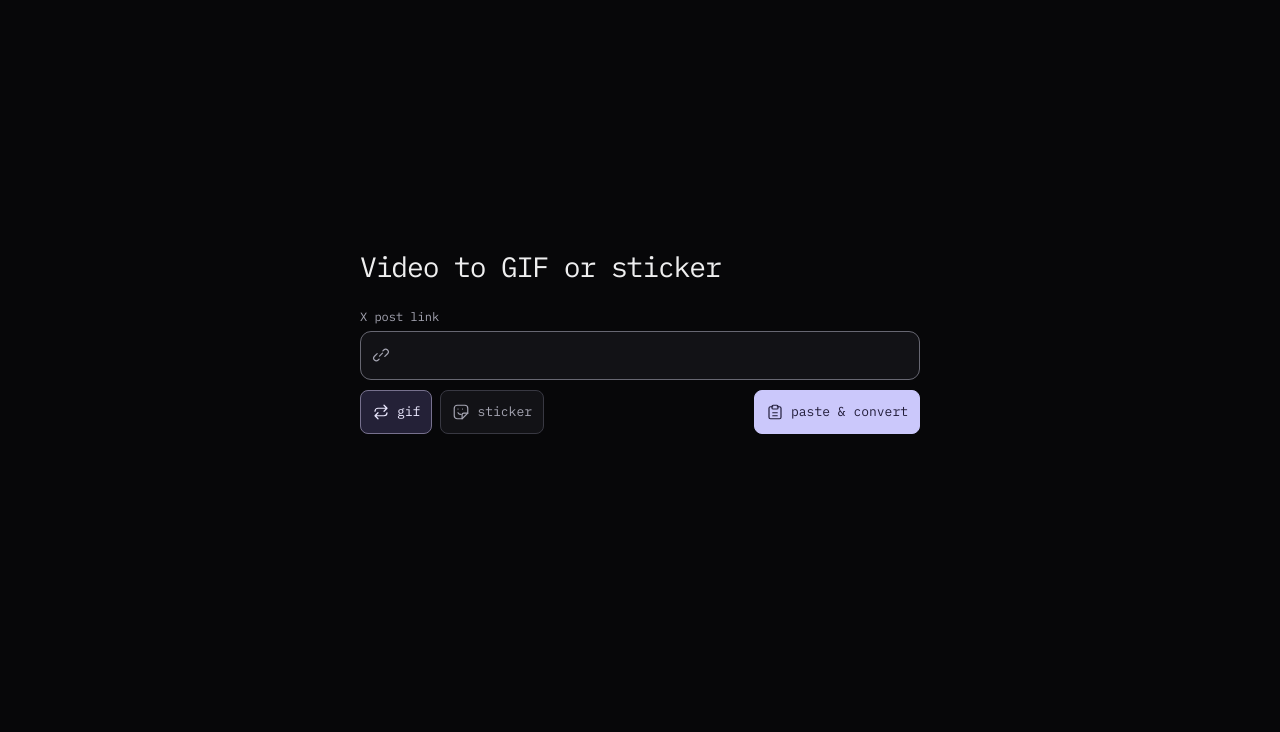
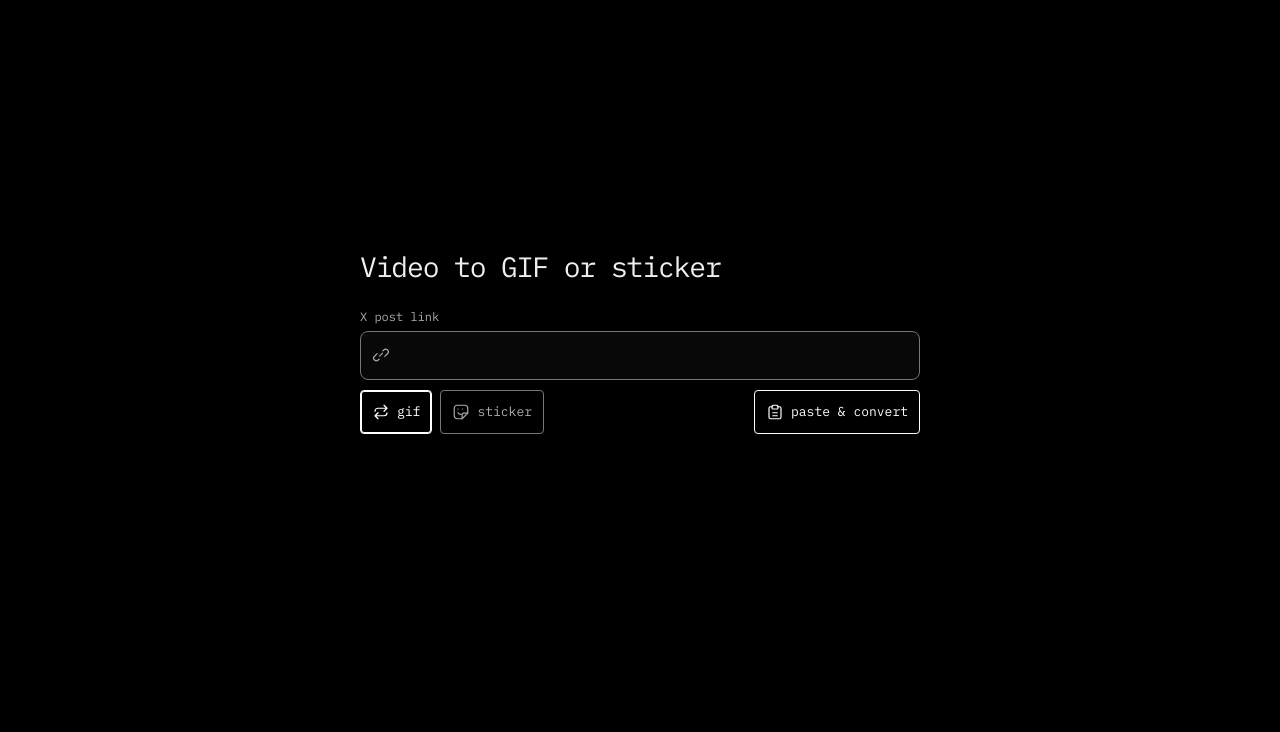
Before and after one commit to wysh3/xgif, a website built with Vite: page index.html in a window 1280 px wide. Shown: the part 68-800 px from the top of the page. Built offline with nearby package versions, Linux system fonts and the light colour scheme; no server answers.

Commit message:
Use monochrome frames for xgif controls

```diff
--- a/index.html
+++ b/index.html
@@ -4,7 +4,7 @@
   <meta charset="UTF-8">
   <meta name="viewport" content="width=device-width, initial-scale=1, viewport-fit=cover">
   <meta name="color-scheme" content="dark">
-  <meta name="theme-color" content="#070709">
+  <meta name="theme-color" content="#000000">
   <meta name="description" content="Convert public X videos to GIFs and animated WebP stickers on your device.">
   <meta property="og:title" content="xgif">
   <meta property="og:description" content="Make looping GIFs and animated stickers from X videos.">
--- a/src/style.css
+++ b/src/style.css
@@ -1,17 +1,16 @@
 :root {
   color-scheme: dark;
   font: 14px/1.5 "IBM Plex Mono", monospace;
-  color: #eeeeef;
-  background: #070709;
-  --surface: #121216;
-  --raised: #1c1c22;
-  --outline: #383842;
-  --input-outline: #676772;
-  --hint: #a5a5b2;
-  --accent: #cbc8fb;
-  --ink: #211c39;
+  color: #eee;
+  background: #000;
+  --surface: #080808;
+  --raised: #191919;
+  --outline: #3c3c3c;
+  --input-outline: #767676;
+  --hint: #aaa;
+  --frame: #fff;
   --control-size: 44px;
-  --corner: 8px;
+  --corner: 4px;
 }
 * { box-sizing: border-box; }
 [hidden] { display: none !important; }
@@ -21,7 +20,7 @@ button, a { -webkit-tap-highlight-color: transparent; }
 button { cursor: pointer; }
 button:disabled { cursor: default; opacity: .55; }
 a { color: inherit; }
-:focus-visible { outline: 2px solid var(--accent); outline-offset: 3px; }
+:focus-visible { outline: 2px solid var(--frame); outline-offset: 3px; }
 fieldset { border: 0; padding: 0; margin: 0; min-inline-size: 0; }
 .symbols { position: absolute; inline-size: 0; block-size: 0; }
 .visually-hidden { position: absolute; inline-size: 1px; block-size: 1px; overflow: hidden; clip-path: inset(50%); white-space: nowrap; }
@@ -43,7 +42,7 @@ fieldset { border: 0; padding: 0; margin: 0; min-inline-size: 0; }
   gap: 8px;
   min-height: var(--control-size);
   padding: 0 10px;
-  border: 0;
+  border: 1px solid var(--input-outline);
   border-radius: var(--corner);
   background: transparent;
   color: var(--hint);
@@ -63,11 +62,11 @@ h1 { margin: 0 0 24px; font-size: clamp(21px, 4.5vw, 28px); line-height: 1.2; fo
   min-height: 49px;
   padding: 3px 3px 3px 11px;
   border: 1px solid var(--input-outline);
-  border-radius: 11px;
+  border-radius: 8px;
   background: var(--surface);
 }
-.command:focus-within { border-color: var(--accent); }
-.command:has([aria-invalid=true]) { border-color: #ee9eaa; }
+.command:focus-within { border-color: var(--frame); }
+.command:has([aria-invalid=true]) { border-color: var(--frame); border-style: dashed; }
 .input-icon { color: var(--hint); }
 #post, #file-name { flex: 1; min-width: 0; padding: 0; border: 0; outline: 0; background: transparent; font-size: 16px; }
 #post { height: 41px; }
@@ -75,7 +74,7 @@ h1 { margin: 0 0 24px; font-size: clamp(21px, 4.5vw, 28px); line-height: 1.2; fo
 .clear-button, .convert-button { display: grid; place-items: center; flex: none; min-height: 41px; border: 0; border-radius: var(--corner); background: transparent; }
 .clear-button { width: 32px; padding: 0; color: var(--hint); }
 .clear-button .icon { width: 16px; height: 16px; }
-.convert-button { padding: 0 11px; background: var(--raised); color: var(--accent); font-size: 13px; }
+.convert-button { padding: 0 11px; border: 1px solid var(--frame); color: var(--frame); font-size: 13px; }
 .clear-button:focus-visible, .convert-button:focus-visible { outline-offset: -2px; }
 
 .conversion-actions, .formats, .working, .result-bar, .result-actions, .dialog-header { display: flex; align-items: center; gap: 8px; }
@@ -88,20 +87,20 @@ h1 { margin: 0 0 24px; font-size: clamp(21px, 4.5vw, 28px); line-height: 1.2; fo
   gap: 7px;
   min-height: var(--control-size);
   padding: 0 11px;
-  border: 1px solid var(--outline);
+  border: 1px solid var(--input-outline);
   border-radius: var(--corner);
-  background: var(--surface);
+  background: #000;
   font-size: 13px;
   font-weight: 500;
   text-decoration: none;
   white-space: nowrap;
 }
-.button.primary, #paste { background: var(--accent); border-color: var(--accent); color: var(--ink); }
+.button.primary, #paste { border-color: var(--frame); color: var(--frame); font-weight: 500; }
 .formats label { position: relative; cursor: pointer; }
 .formats label > span { color: var(--hint); }
 .formats input { position: absolute; width: 1px; height: 1px; opacity: 0; }
-.formats input:checked + span { border-color: #77718e; background: #242137; color: #ece9ff; }
-.formats input:focus-visible + span { outline: 2px solid var(--accent); outline-offset: 2px; }
+.formats input:checked + span { border-color: var(--frame); box-shadow: inset 0 0 0 1px var(--frame); color: var(--frame); }
+.formats input:focus-visible + span { outline: 2px solid var(--frame); outline-offset: 2px; }
 fieldset:disabled .formats { opacity: .55; }
 .clip-picker { display: flex; align-items: center; gap: 8px; margin-top: 10px; font-size: 12px; color: var(--hint); }
 select, .trim-options input { min-width: 0; min-height: 40px; padding: 5px 8px; border: 1px solid var(--input-outline); border-radius: var(--corner); background: var(--surface); font-size: 16px; }
@@ -120,22 +119,21 @@ dialog::backdrop { background: #000b; }
 #trim-help, #status, #result-help, #result-size { color: var(--hint); font-size: 12px; }
 .activity:has(#status:not(:empty), #working:not([hidden])) { margin-top: 10px; }
 #status { margin: 0; text-wrap: pretty; }
-#status[data-error] { padding: 8px 10px; border-inline-start: 2px solid #ee9eaa; background: #211619; color: #ffc4cb; }
+#status[data-error] { padding: 8px 10px; border-inline-start: 2px solid #eee; background: #141414; color: #fff; }
 .working { margin-top: 8px; }
-progress { flex: 1; min-width: 0; height: 5px; accent-color: var(--accent); }
+progress { flex: 1; min-width: 0; height: 5px; accent-color: var(--frame); }
 #result { margin-top: 16px; padding: 10px; border: 1px solid var(--outline); border-radius: 11px; background: var(--surface); }
-.preview { display: grid; place-items: center; min-height: 112px; overflow: hidden; border-radius: 6px; background: #09090b; }
+.preview { display: grid; place-items: center; min-height: 112px; overflow: hidden; border-radius: 6px; background: #090909; }
 .preview img { display: block; max-width: 100%; max-height: min(27rem, 48svh); object-fit: contain; }
 .result-bar { flex-wrap: wrap; padding-top: 10px; }
 .result-actions { flex-wrap: wrap; }
 #result-help { margin: 8px 0 0; text-wrap: pretty; }
-.drop-hint { display: none; position: absolute; z-index: 2; inset: 12px; place-items: center; border: 1px dashed var(--accent); border-radius: 11px; background: #09090aee; pointer-events: none; }
+.drop-hint { display: none; position: absolute; z-index: 2; inset: 12px; place-items: center; border: 1px dashed var(--frame); border-radius: 11px; background: #000e; pointer-events: none; }
 .workspace[data-drop] .drop-hint { display: grid; }
 
 @media (hover: hover) {
   :is(.tool-button, .button, .clear-button, .setting-row):hover, .formats input:not(:checked) + span:hover { background: var(--raised); }
-  .convert-button:hover { background: #2b273d; }
-  .button.primary:hover, #paste:hover { background: #eceaff; }
+  .button.primary:hover, #paste:hover, .convert-button:hover { background: var(--frame); color: #000; }
 }
 @media (max-width: 375px) {
   .site-header { padding-inline: max(8px, env(safe-area-inset-left)) max(8px, env(safe-area-inset-right)); }
```
Also changed, not shown: public/share.webp.
